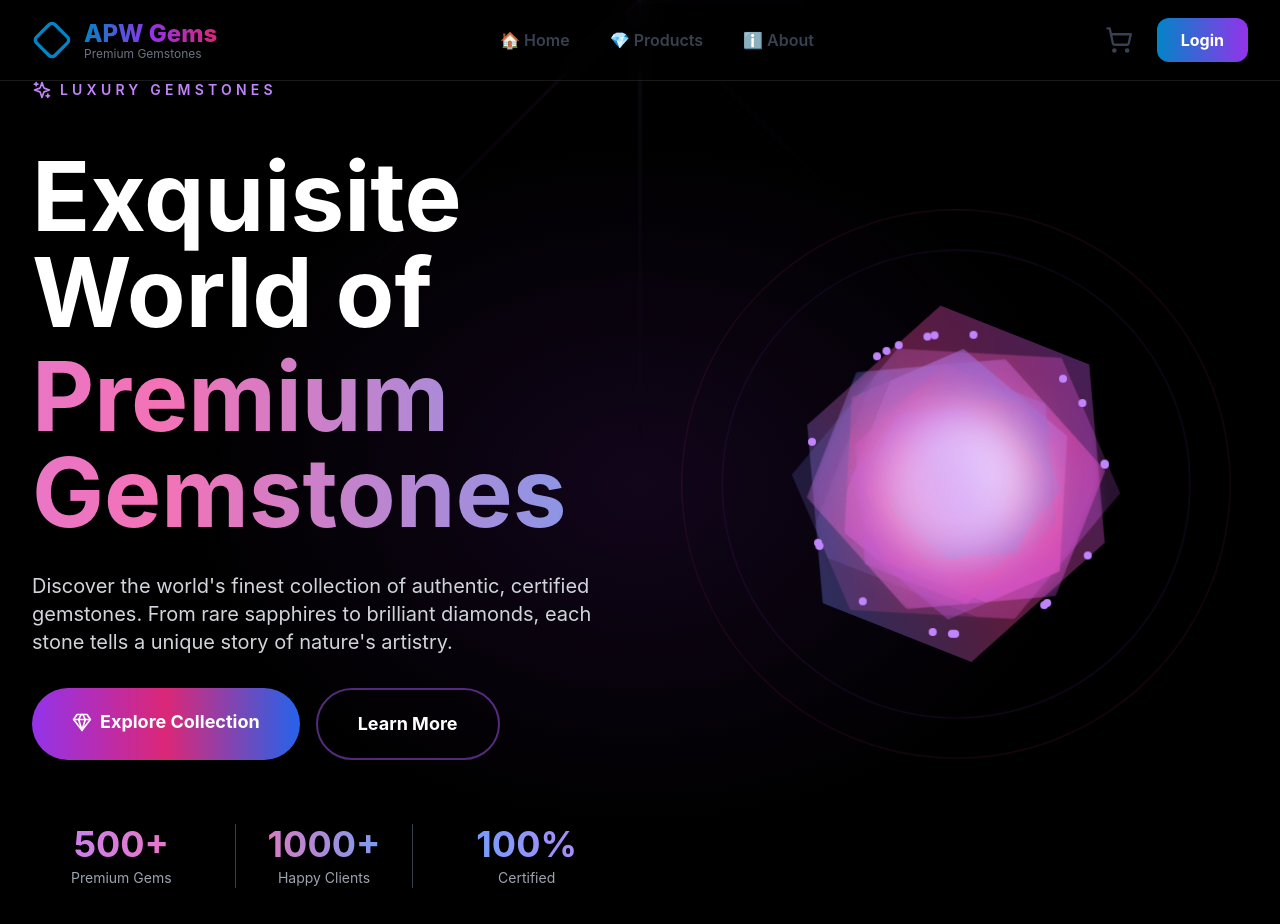
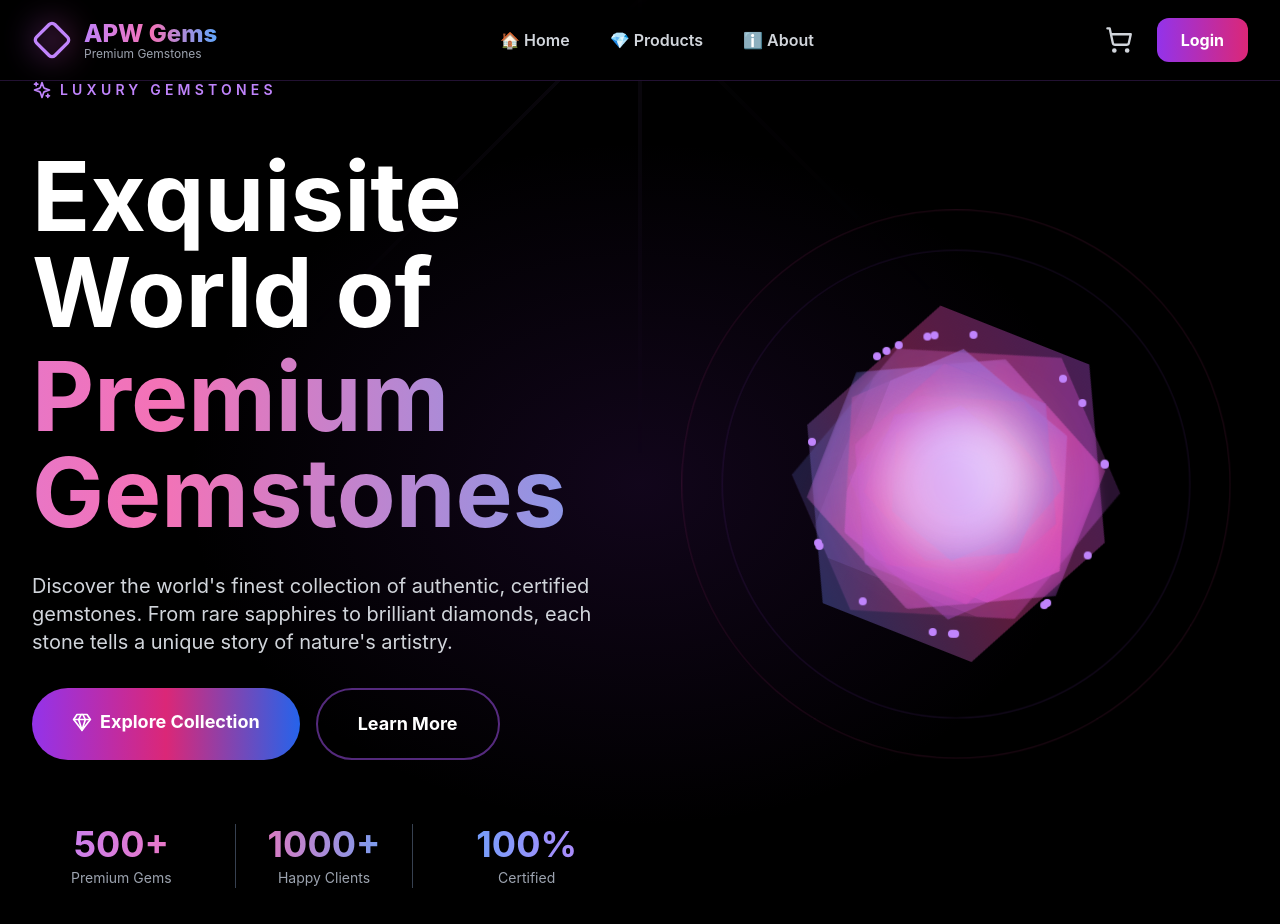
Before and after one commit to kilar111/apwgems, a React (Vite) app in the folder client/: page / in a window 1280 px wide. Shown: the top 924 px of the page. Built offline with nearby package versions, Linux system fonts and the light colour scheme.

Commit message:
Fix Navbar for dark theme - update colors to be visible on black background

```diff
--- a/client/src/components/Navbar.tsx
+++ b/client/src/components/Navbar.tsx
@@ -10,51 +10,51 @@ const Navbar = () => {
   const cartItemsCount = items.reduce((sum, item) => sum + item.quantity, 0)
 
   return (
-    <nav className="fixed top-0 left-0 right-0 bg-transparent backdrop-blur-md z-50 border-b border-white/10 transition-all duration-300">
+    <nav className="fixed top-0 left-0 right-0 bg-black/80 backdrop-blur-md z-50 border-b border-purple-500/20 transition-all duration-300">
       <div className="max-w-7xl mx-auto px-4 sm:px-6 lg:px-8">
         <div className="flex justify-between items-center h-20">
           <Link to="/" className="flex items-center space-x-3 group">
             <div className="relative">
-              <div className="absolute inset-0 bg-gradient-to-r from-primary-500 to-purple-500 rounded-full blur-lg opacity-0 group-hover:opacity-50 transition-opacity duration-300"></div>
-              <Diamond className="h-10 w-10 text-primary-600 group-hover:rotate-180 transition-transform duration-500 relative z-10" />
+              <div className="absolute inset-0 bg-gradient-to-r from-purple-500 to-pink-500 rounded-full blur-lg opacity-30 group-hover:opacity-60 transition-opacity duration-300"></div>
+              <Diamond className="h-10 w-10 text-purple-400 group-hover:rotate-180 transition-transform duration-500 relative z-10" />
             </div>
             <div>
-              <span className="text-2xl font-extrabold bg-gradient-to-r from-primary-600 via-purple-600 to-pink-600 bg-clip-text text-transparent block">
+              <span className="text-2xl font-extrabold bg-gradient-to-r from-purple-400 via-pink-400 to-blue-400 bg-clip-text text-transparent block">
                 APW Gems
               </span>
-              <span className="text-xs text-gray-500 -mt-1 block">Premium Gemstones</span>
+              <span className="text-xs text-gray-400 -mt-1 block">Premium Gemstones</span>
             </div>
           </Link>
 
           <div className="hidden md:flex items-center space-x-2">
             <Link
               to="/"
-              className="relative px-4 py-2 text-gray-700 font-semibold hover:text-primary-600 transition-colors duration-300 group"
+              className="relative px-4 py-2 text-gray-300 font-semibold hover:text-purple-400 transition-colors duration-300 group"
             >
               <span className="relative z-10">🏠 Home</span>
-              <span className="absolute inset-0 bg-gradient-to-r from-primary-100 to-purple-100 rounded-lg scale-0 group-hover:scale-100 transition-transform duration-300"></span>
+              <span className="absolute inset-0 bg-gradient-to-r from-purple-900/50 to-pink-900/50 rounded-lg scale-0 group-hover:scale-100 transition-transform duration-300"></span>
             </Link>
             <Link
               to="/products"
-              className="relative px-4 py-2 text-gray-700 font-semibold hover:text-primary-600 transition-colors duration-300 group"
+              className="relative px-4 py-2 text-gray-300 font-semibold hover:text-purple-400 transition-colors duration-300 group"
             >
               <span className="relative z-10">💎 Products</span>
-              <span className="absolute inset-0 bg-gradient-to-r from-primary-100 to-purple-100 rounded-lg scale-0 group-hover:scale-100 transition-transform duration-300"></span>
+              <span className="absolute inset-0 bg-gradient-to-r from-purple-900/50 to-pink-900/50 rounded-lg scale-0 group-hover:scale-100 transition-transform duration-300"></span>
             </Link>
             <Link
               to="/about"
-              className="relative px-4 py-2 text-gray-700 font-semibold hover:text-primary-600 transition-colors duration-300 group"
+              className="relative px-4 py-2 text-gray-300 font-semibold hover:text-purple-400 transition-colors duration-300 group"
             >
               <span className="relative z-10">ℹ️ About</span>
-              <span className="absolute inset-0 bg-gradient-to-r from-primary-100 to-purple-100 rounded-lg scale-0 group-hover:scale-100 transition-transform duration-300"></span>
+              <span className="absolute inset-0 bg-gradient-to-r from-purple-900/50 to-pink-900/50 rounded-lg scale-0 group-hover:scale-100 transition-transform duration-300"></span>
             </Link>
           </div>
 
           <div className="flex items-center space-x-4">
-            <Link to="/cart" className="relative group p-2 hover:bg-gray-100 rounded-xl transition-all duration-300">
-              <ShoppingCart className="h-7 w-7 text-gray-700 group-hover:text-primary-600 transition-colors duration-300 group-hover:scale-110" />
+            <Link to="/cart" className="relative group p-2 hover:bg-purple-900/30 rounded-xl transition-all duration-300">
+              <ShoppingCart className="h-7 w-7 text-gray-300 group-hover:text-purple-400 transition-colors duration-300 group-hover:scale-110" />
               {cartItemsCount > 0 && (
-                <span className="absolute -top-1 -right-1 bg-gradient-to-r from-red-500 to-pink-500 text-white text-xs font-bold rounded-full min-w-[1.25rem] h-5 flex items-center justify-center animate-pulse shadow-lg px-1">
+                <span className="absolute -top-1 -right-1 bg-gradient-to-r from-purple-500 to-pink-500 text-white text-xs font-bold rounded-full min-w-[1.25rem] h-5 flex items-center justify-center animate-pulse shadow-lg px-1">
                   {cartItemsCount}
                 </span>
               )}
@@ -62,12 +62,12 @@ const Navbar = () => {
 
             {user ? (
               <div className="flex items-center space-x-3">
-                <Link to="/profile" className="group p-2 hover:bg-gray-100 rounded-xl transition-all duration-300">
-                  <User className="h-7 w-7 text-gray-700 group-hover:text-primary-600 transition-all duration-300 group-hover:scale-110" />
+                <Link to="/profile" className="group p-2 hover:bg-purple-900/30 rounded-xl transition-all duration-300">
+                  <User className="h-7 w-7 text-gray-300 group-hover:text-purple-400 transition-all duration-300 group-hover:scale-110" />
                 </Link>
                 <button
                   onClick={logout}
-                  className="px-4 py-2 text-sm font-semibold text-gray-700 hover:text-red-600 transition-colors duration-300 border border-gray-300 rounded-lg hover:border-red-300 hover:bg-red-50"
+                  className="px-4 py-2 text-sm font-semibold text-gray-300 hover:text-red-400 transition-colors duration-300 border border-purple-500/30 rounded-lg hover:border-red-500/50 hover:bg-red-900/20"
                 >
                   Logout
                 </button>
@@ -75,7 +75,7 @@ const Navbar = () => {
             ) : (
               <Link
                 to="/login"
-                className="relative group px-6 py-2.5 bg-gradient-to-r from-primary-600 to-purple-600 text-white font-bold rounded-xl hover:from-primary-700 hover:to-purple-700 transition-all duration-300 hover:scale-105 shadow-lg hover:shadow-xl overflow-hidden"
+                className="relative group px-6 py-2.5 bg-gradient-to-r from-purple-600 to-pink-600 text-white font-bold rounded-xl hover:from-purple-500 hover:to-pink-500 transition-all duration-300 hover:scale-105 shadow-lg hover:shadow-purple-500/50 overflow-hidden"
               >
                 <span className="relative z-10">Login</span>
                 <div className="absolute inset-0 bg-white/20 -translate-x-full group-hover:translate-x-full transition-transform duration-500"></div>
```
